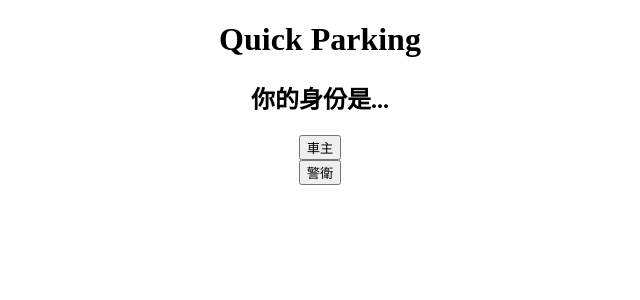
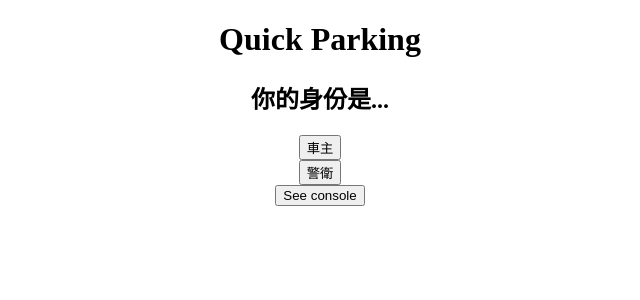
Before and after one commit to allenlin0105/Group7-Quick-Parking, a React (Create React App) app in the folder frontend_test/: page / in a window 1280 px wide. Shown: the top 300 px of the page, without its empty margins (320-960 px from the left). Built offline with nearby package versions, Linux system fonts and the light colour scheme.

Commit message:
add test button to test front-back connection

```diff
--- a/frontend_test/src/pages/Home.js
+++ b/frontend_test/src/pages/Home.js
@@ -1,5 +1,15 @@
 import React from 'react'
 import {Link} from 'react-router-dom'
+
+async function click() {
+  try {
+    const Data = await axios.get("/api/test");
+    const data = Data.data;
+    console.log(data);
+  } catch (error) {
+    console.log(error);
+  }
+}
 
 export default function Home() {
     // todo: a pop up login here.
@@ -22,6 +32,11 @@ export default function Home() {
             </button>
           </Link>
           </div>
+          <div>
+            <button onClick={click}>
+              See console
+            </button>
+          </div>
         </nav>
       </div>
     );
```
